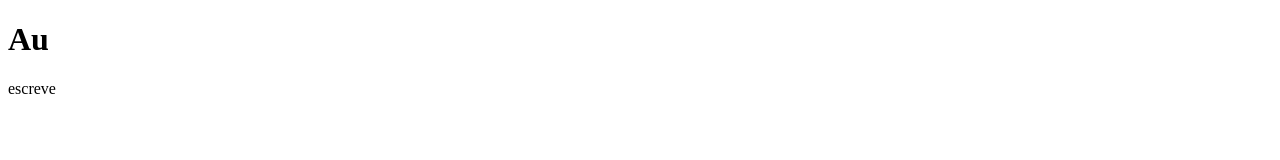
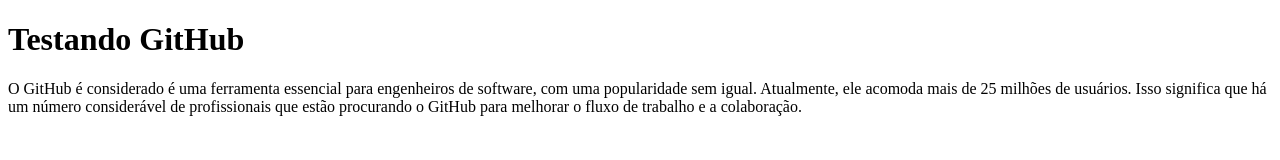
Before and after one commit to cybernise/Desenvolvimento-Webzinho, a plain HTML site: page aula-06-04/index.html in a window 1280 px wide. Drawn offline with Linux system fonts and the light colour scheme.

Commit message:
Update index.html

```diff
--- a/aula-06-04/index.html
+++ b/aula-06-04/index.html
@@ -6,7 +6,7 @@
     <title>Webzinha</title>
 </head>
 <body>
-    <h1>Au</h1>
-    <p>escreve</p>
+    <h1>Testando GitHub</h1>
+<p>O GitHub é considerado é uma ferramenta essencial para engenheiros de software, com uma popularidade sem igual. Atualmente, ele acomoda mais de 25 milhões de usuários. Isso significa que há um número considerável de profissionais que estão procurando o GitHub para melhorar o fluxo de trabalho e a colaboração.</p>
 </body>
 </html>
```
